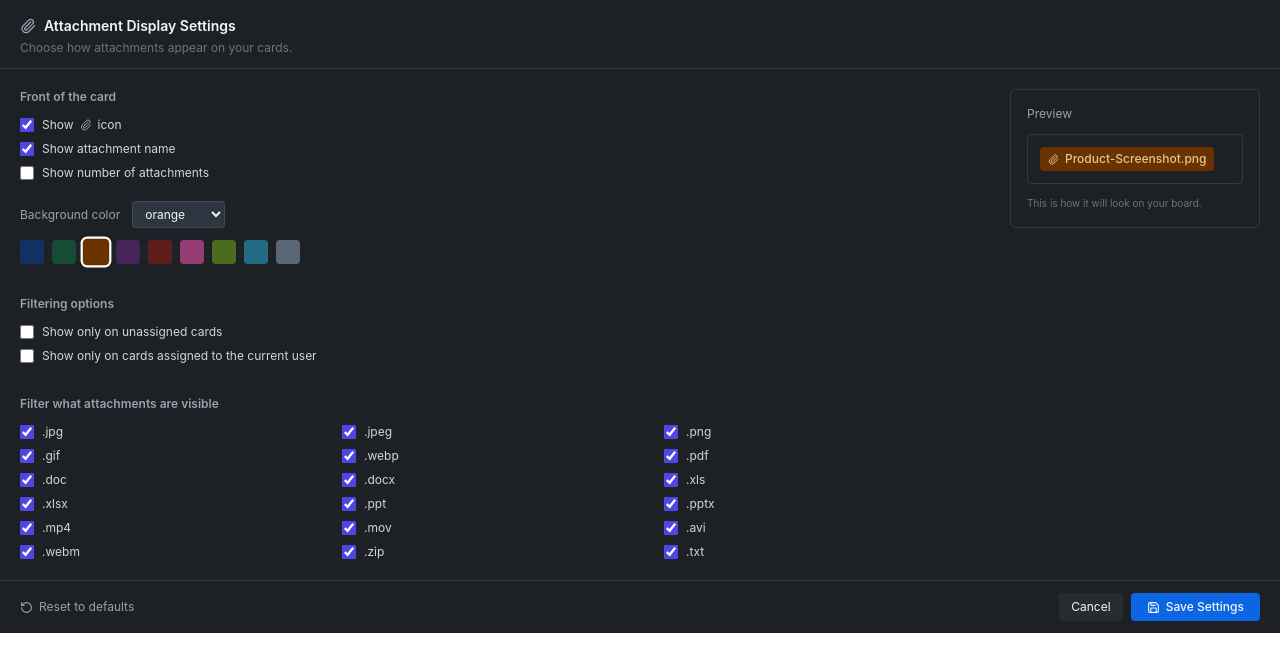
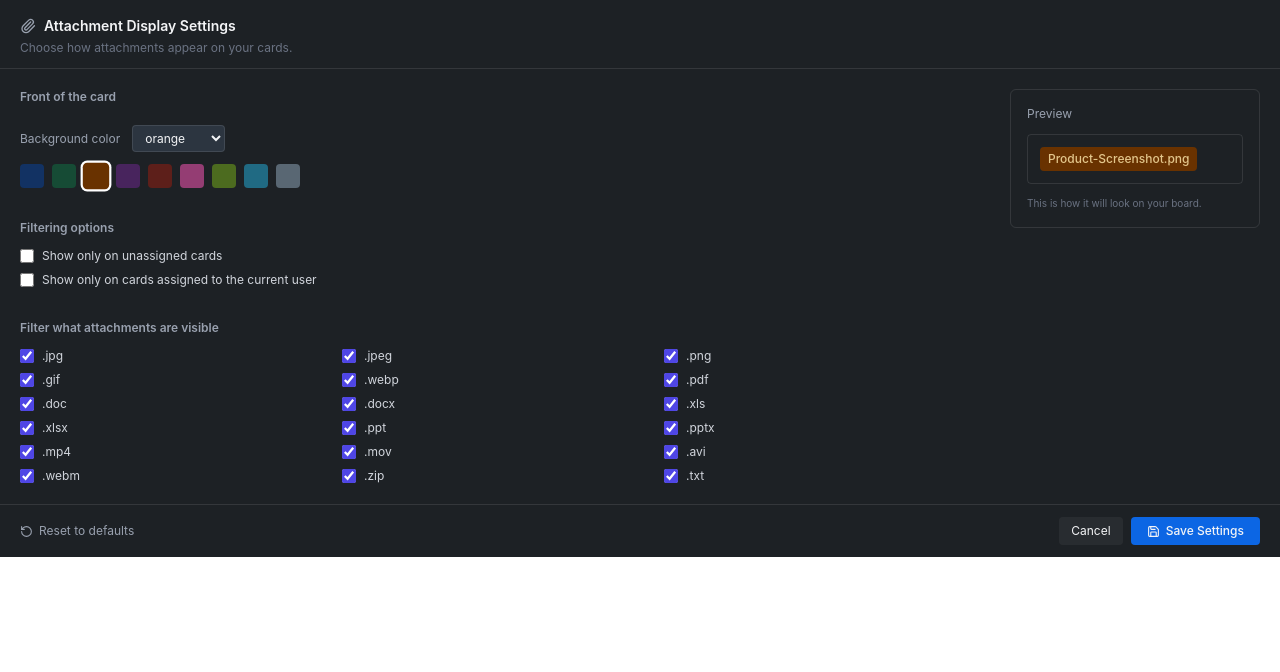
Before and after one commit to Techexplified/smart-attachments-trello, a React (Vite) app: page / in a window 1280 px wide. Shown: the top 672 px of the page. Built offline with nearby package versions, Linux system fonts and the light colour scheme.

Commit message:
Settings modal ui update

```diff
--- a/src/components/AttachmentSettingsModal.jsx
+++ b/src/components/AttachmentSettingsModal.jsx
@@ -71,9 +71,6 @@ const FILE_TYPES = [
 ];
 
 const DEFAULT_SETTINGS = {
-  showIcon: true,
-  showName: true,
-  showCount: false,
   bgColor: "orange",
   showOnlyUnassignedCards: false,
   showOnlyCurrentUserCards: false,
@@ -181,35 +178,6 @@ export default function AttachmentSettingsModal() {
               Front of the card
             </h3>
 
-            <div className="space-y-2">
-              <Checkbox
-                id="showIcon"
-                checked={settings.showIcon}
-                onChange={(v) => update("showIcon", v)}
-                label={
-                  <span className="flex items-center gap-1.5">
-                    Show
-                    <Paperclip size={12} className="text-gray-400" />
-                    icon
-                  </span>
-                }
-              />
-
-              <Checkbox
-                id="showName"
-                checked={settings.showName}
-                onChange={(v) => update("showName", v)}
-                label="Show attachment name"
-              />
-
-              <Checkbox
-                id="showCount"
-                checked={settings.showCount}
-                onChange={(v) => update("showCount", v)}
-                label="Show number of attachments"
-              />
-            </div>
-
             {/* Color */}
             <div className="mt-5">
               <div className="flex items-center gap-3 mb-3">
@@ -312,7 +280,6 @@ export default function AttachmentSettingsModal() {
             <p className="text-xs text-gray-400 mb-3">Preview</p>
 
             <div className="border border-white/10 rounded p-3">
-              {settings.showIcon || settings.showName ? (
               <div
                 className="flex items-center gap-1.5 text-xs font-medium px-2 py-1 rounded w-fit"
                 style={{
@@ -320,19 +287,8 @@ export default function AttachmentSettingsModal() {
                   color: selectedColor.text,
                 }}
               >
-                  {settings.showIcon && <Paperclip size={11} />}
-
-                  {settings.showName && <span>Product-Screenshot.png</span>}
-
-                  {settings.showCount && (
-                    <span className="bg-white/20 rounded px-1">2</span>
-                  )}
+                <span>Product-Screenshot.png</span>
               </div>
-              ) : (
-                <span className="text-xs text-gray-500 italic">
-                  Nothing to show
-                </span>
-              )}
             </div>
 
             <p className="text-[10px] text-gray-500 mt-3">
```
Lines whose indentation alone changed are shown as unchanged.
